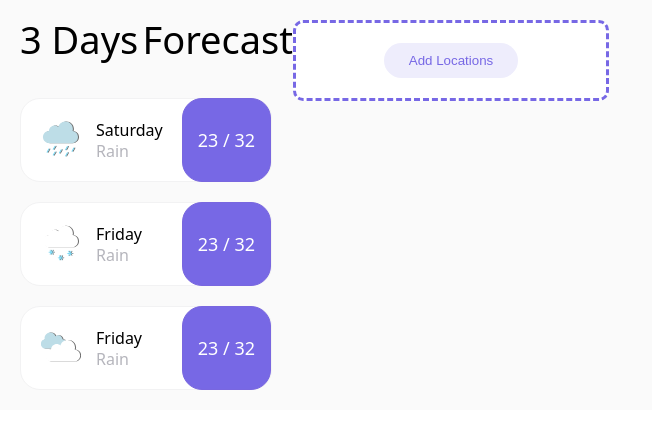
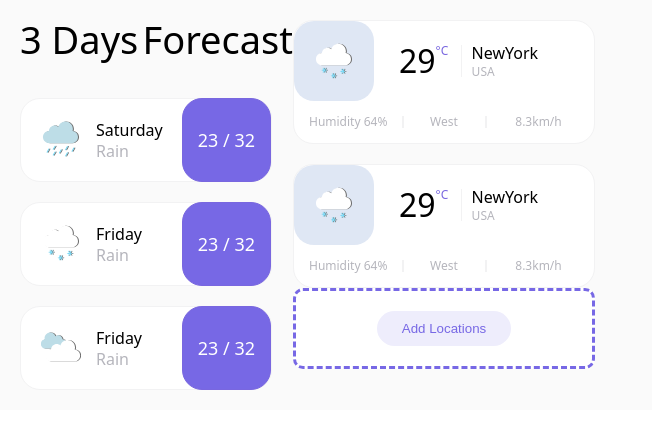
Before and after one commit to jerryk1925/weather-svelte, a Svelte app: page / in a window 1280 px wide. Shown: the top 428 px of the page, without its empty margins (0-652 px from the left). Built offline with nearby package versions, Linux system fonts and the light colour scheme.

Commit message:
add WeatherCityItem

```diff
--- a/src/App.css
+++ b/src/App.css
@@ -1,6 +1,7 @@
 .wrapper{
     padding: 20px;
     background: rgb(250, 250, 250);
+    flex-wrap: wrap;
     display: flex;
 
     @media (--root-media-medium) {
--- a/src/components/ForecastDay/ForecastDay.css
+++ b/src/components/ForecastDay/ForecastDay.css
@@ -8,11 +8,17 @@
     border-radius: 20px;
     width: 250px;
     background: white;
+    transition: .3s;
+    cursor: pointer;
     border: 1px solid #F2F2F3;
 
 
     & + .wrapper{
         margin-top: 20px;
+    }
+
+    &:hover{
+        box-shadow: 0 10px 8px 0px rgba(0, 0, 0, 0.1);
     }
 }
 
--- a/src/components/WeatherCity/index.svelte
+++ b/src/components/WeatherCity/index.svelte
@@ -1,8 +1,13 @@
 <script>
+    import { onMount } from 'svelte';
     import WeatherPlaceholder from 'src/components/WeatherPlaceholder';
     import WeatherCityItem from 'src/components/WeatherCityItem';
+    import { weatherCity } from 'src/store/city';
+    import { WEATHER_CITY } from 'src/config';
 
-    import { weatherCity } from 'src/store/city';
+    onMount(() => {
+        weatherCity.setWeatherCity(WEATHER_CITY);
+    })
 </script>
 
 <div>
--- /dev/null
+++ b/src/components/WeatherCityItem/WeatherCityItem.css
@@ -0,0 +1,84 @@
+.wrapper{
+    border: 1px solid #F2F2F3;
+    border-radius: 20px;
+    background: white;
+    transition: .3s;
+    cursor: pointer;
+    width: 300px;
+
+    & + .wrapper{
+        margin-top: 20px;
+    }
+
+    &:hover{
+         box-shadow: 0 10px 8px 0px rgba(0, 0, 0, 0.1);
+    }
+}
+
+
+
+.info{
+    display: flex;
+    align-items: center;
+}
+
+.icon{
+    padding: 20px;
+    background: rgb(223, 231, 244);
+    border-radius: 20px;
+    display: flex;
+}
+
+.temp{
+    font-weight: 500;
+    font-size: 32px;
+    position: relative;
+    padding: 0 25px;
+    border-right: 1px solid #F2F2F3;
+}
+
+.cels{
+    position: absolute;
+    font-size: 12px;
+    color: #7967DF;
+    font-weight: 500;
+}
+
+.city{
+    font-weight: 500;
+    margin-bottom: 5px;
+}
+
+.country{
+    color: #B5B5BC;
+    font-size: 12px;
+}
+
+.attributes{
+    display: flex;
+    padding: 15px;
+    justify-content: space-between;
+    color: #B5B5BC;
+    font-size: 12px;
+}
+
+.cityWrapper{
+    margin-left: 10px;
+}
+
+.attribute{
+    width: 30%;
+
+}
+
+.windPosition{
+    width: 30%;
+    text-align: center;
+    border-left: 2px solid #F2F2F3;
+    border-right: 2px solid #F2F2F3;
+}
+
+.windSpeed{
+    width: 30%;
+    text-align: center;
+}
--- a/src/components/WeatherCityItem/index.svelte
+++ b/src/components/WeatherCityItem/index.svelte
@@ -1,20 +1,35 @@
 <script>
     import SvgIcon from 'src/components/SvgIcon';
+    import css from './WeatherCityItem.css';
 
-    export let id;
-    export let name;
+    export let temp;
+    export let city;
+    export let country;
     export let icon;
+    export let humidity;
+    export let windSpeed;
+    export let windPosition;
+
+
 </script>
 
-<div>
-    <div>
-        <div>
+<div class="{css.wrapper}">
+    <div class="{css.info}">
+        <div class="{css.icon}">
             <SvgIcon id="{icon}"/>
         </div>
+        <div class="{css.temp}">
+            {temp}
+            <span class="{css.cels}">°C</span>
+        </div>
+        <div class="{css.cityWrapper}">
+            <div class="{css.city}">{city}</div>
+            <div class="{css.country}">{country}</div>
+        </div>
     </div>
-    <div>
-        <div>{id}</div>
-        <div>{name}</div>
-        <div></div>
+    <div class="{css.attributes}">
+        <div class="{css.attribute}">Humidity {humidity}</div>
+        <div class="{css.windPosition}">{windPosition}</div>
+        <div class="{css.windSpeed}">{windSpeed}km/h</div>
     </div>
 </div>
--- a/src/components/WeatherPlaceholder/WeatherPlaceholder.css
+++ b/src/components/WeatherPlaceholder/WeatherPlaceholder.css
@@ -1,7 +1,6 @@
 .wrapper{
     background: white;
     border: 3px dashed #7768E5;
-    width: 270px;
     border-radius: 10px;
     padding: 20px;
     display: flex;
--- a/src/components/WeatherPlaceholder/index.svelte
+++ b/src/components/WeatherPlaceholder/index.svelte
@@ -5,13 +5,12 @@
 
     let count = 0;
     const qwe = () => {
-
+        const id = $weatherCity.length + 1;
         const city = {
-            name: 'Kyiv',
-            id: ++count
+            id
         };
-        weatherCity.addNewCity(city)
-        console.log($weatherCity)
+        weatherCity.addNewCity(city);
+        console.log($weatherCity);
     }
 
 
--- a/src/config/index.js
+++ b/src/config/index.js
@@ -24,3 +24,26 @@ export const WEATHER_DAYS = [
 		icon: 'qwe'
 	},
 ];
+
+export const WEATHER_CITY = [
+	{
+		id: 0,
+		temp: 29,
+		city: 'NewYork',
+		country: 'USA',
+		icon: 'snow',
+		humidity: '64%',
+		windSpeed: '8.3',
+		windPosition: 'West',
+	},
+	{
+		id: 1,
+		temp: 29,
+		city: 'NewYork',
+		country: 'USA',
+		icon: 'snow',
+		humidity: '64%',
+		windSpeed: '8.3',
+		windPosition: 'West',
+	}
+];
```
